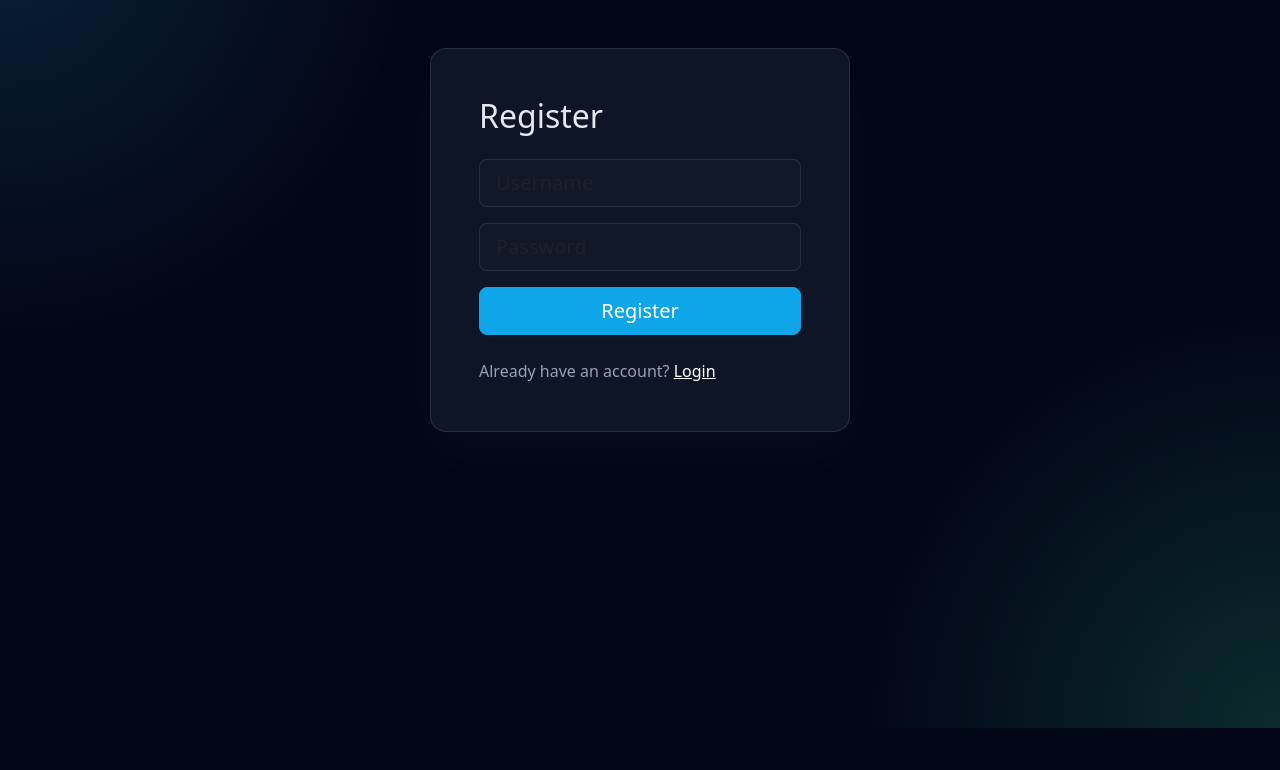
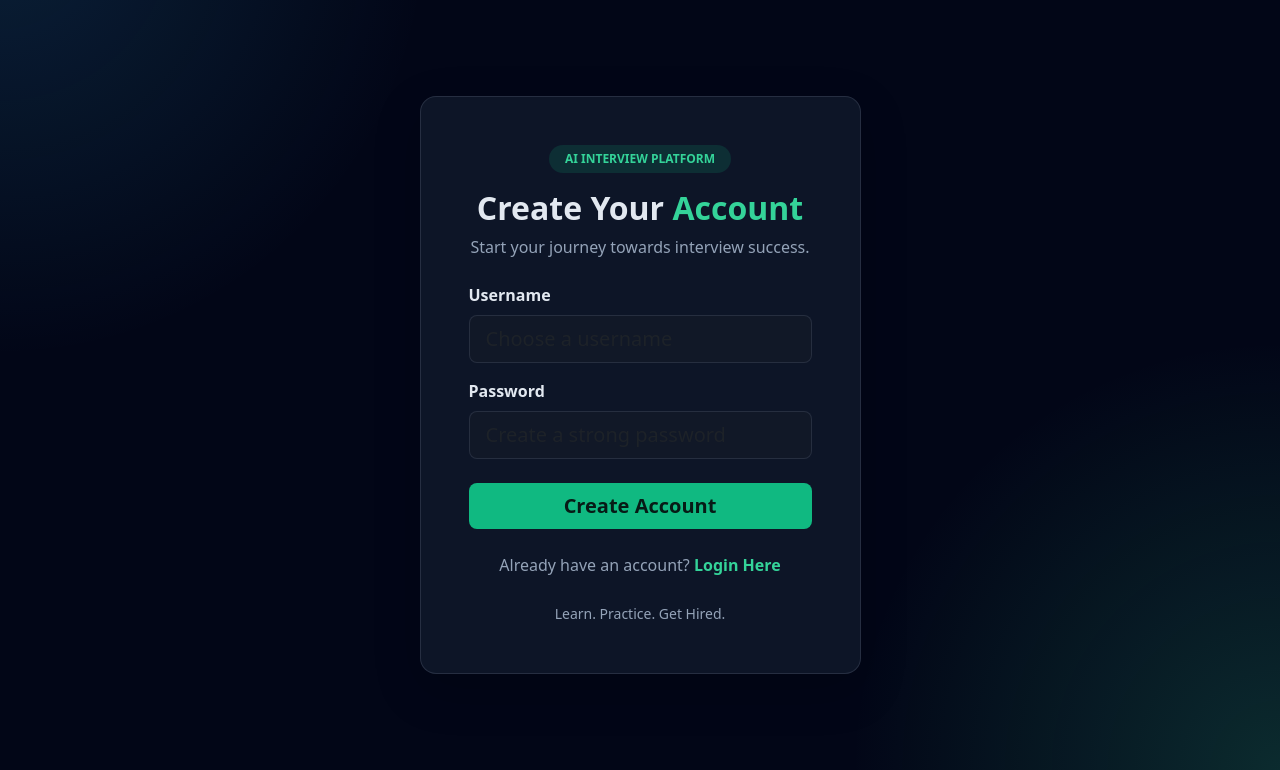
Before and after one commit to JALLIANJALI/Interview_Preparation, a Django app: page /accounts/register/ in a window 1280 px wide. Shown: the part 72-842 px from the top of the page. Before the commit the page ends 800 px from the top, so only its background shows below. Run offline with Django 5.2, Linux system fonts and the light colour scheme.

Commit message:
Update register page

```diff
--- a/templates/register.html
+++ b/templates/register.html
@@ -1,16 +1,111 @@
+
 {% extends 'base.html' %}
 
 {% block title %}Register - AI Interview Platform{% endblock %}
 
 {% block content %}
-<div class="page-card rounded-4 p-5 mx-auto" style="max-width: 420px;">
-    <h2 class="mb-4">Register</h2>
-    <form method="POST" class="d-grid gap-3">
-        {% csrf_token %}
-        <input class="form-control form-control-lg" type="text" name="username" placeholder="Username" required>
-        <input class="form-control form-control-lg" type="password" name="password" placeholder="Password" required>
-        <button class="btn btn-primary btn-lg" type="submit">Register</button>
-    </form>
-    <p class="text-muted mt-4 mb-0">Already have an account? <a class="text-white" href="{% url 'accounts:login' %}">Login</a></p>
+
+<div class="container py-5">
+    <div class="row justify-content-center align-items-center">
+
+        <div class="col-lg-5 col-md-7">
+
+            <div class="page-card rounded-4 p-4 p-md-5 shadow-lg">
+
+                <!-- Header -->
+                <div class="text-center mb-4">
+
+                    <div class="mb-3">
+                        <span class="badge rounded-pill px-3 py-2"
+                              style="background: rgba(16,185,129,0.15);
+                              color: #34d399;">
+                            AI INTERVIEW PLATFORM
+                        </span>
+                    </div>
+
+                    <h2 class="fw-bold mb-2">
+                        Create Your <span style="color:#34d399;">Account</span>
+                    </h2>
+
+                    <p class="text-muted">
+                        Start your journey towards interview success.
+                    </p>
+
+                </div>
+
+                <!-- Register Form -->
+                <form method="POST" class="d-grid gap-3">
+
+                    {% csrf_token %}
+
+                    <div>
+                        <label class="form-label fw-semibold">
+                            Username
+                        </label>
+
+                        <input
+                            class="form-control form-control-lg"
+                            type="text"
+                            name="username"
+                            placeholder="Choose a username"
+                            autocomplete="username"
+                            required>
+                    </div>
+
+                    <div>
+                        <label class="form-label fw-semibold">
+                            Password
+                        </label>
+
+                        <input
+                            class="form-control form-control-lg"
+                            type="password"
+                            name="password"
+                            placeholder="Create a strong password"
+                            autocomplete="new-password"
+                            required>
+                    </div>
+
+                    <button
+                        class="btn btn-lg fw-bold mt-2"
+                        type="submit"
+                        style="background:#10b981;
+                        color:#071b16;
+                        border:none;">
+
+                        Create Account
+                    </button>
+
+                </form>
+
+                <!-- Login Link -->
+                <div class="text-center mt-4">
+
+                    <p class="text-muted mb-0">
+                        Already have an account?
+
+                        <a href="{% url 'accounts:login' %}"
+                           class="text-decoration-none fw-bold"
+                           style="color:#34d399;">
+
+                            Login Here
+
+                        </a>
+                    </p>
+
+                </div>
+
+                <div class="text-center mt-4">
+                    <small class="text-muted">
+                        Learn. Practice. Get Hired.
+                    </small>
+                </div>
+
+            </div>
+
+        </div>
+
+    </div>
 </div>
+
 {% endblock %}
```
Also changed, not shown: db.sqlite3 (deleted).
